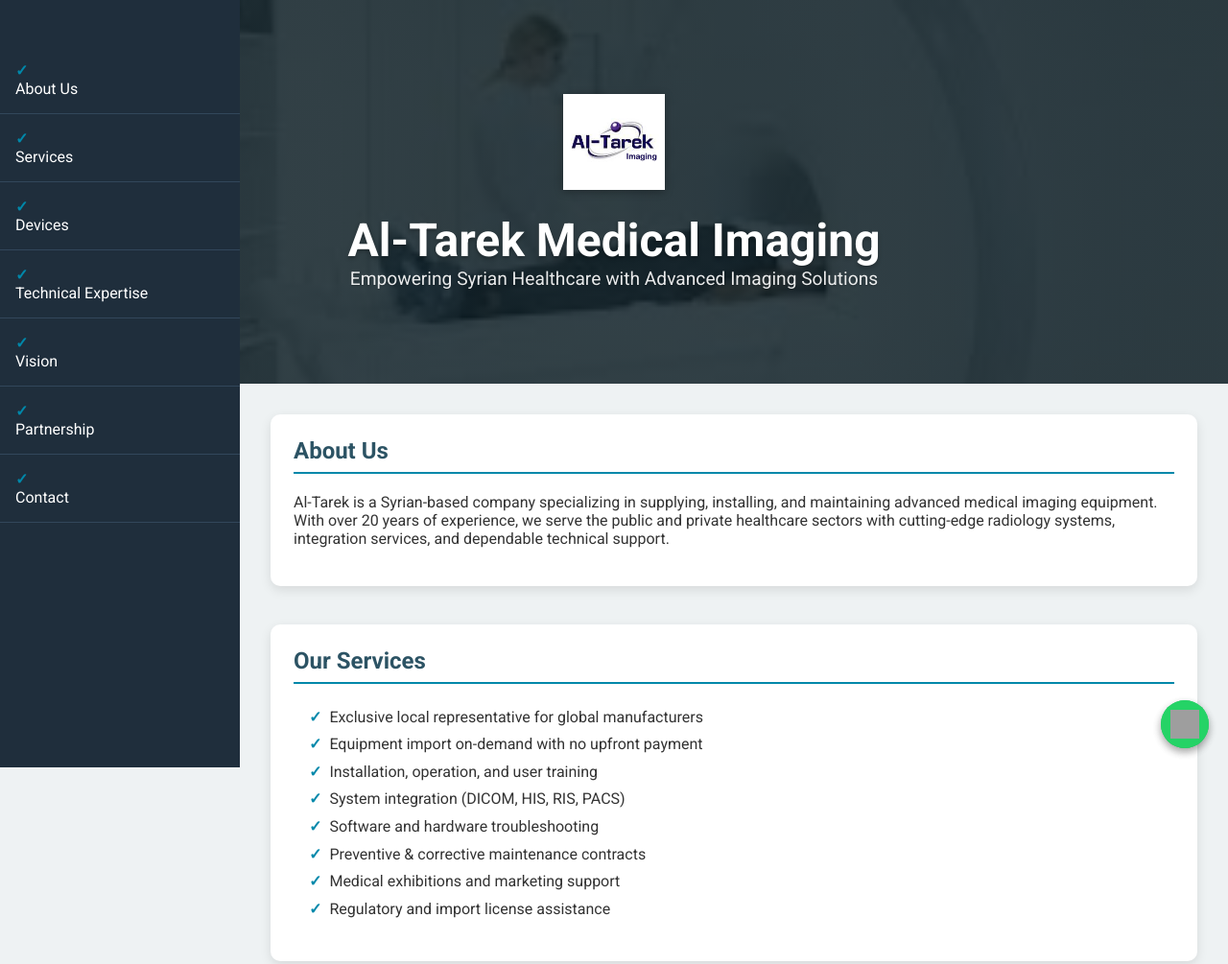
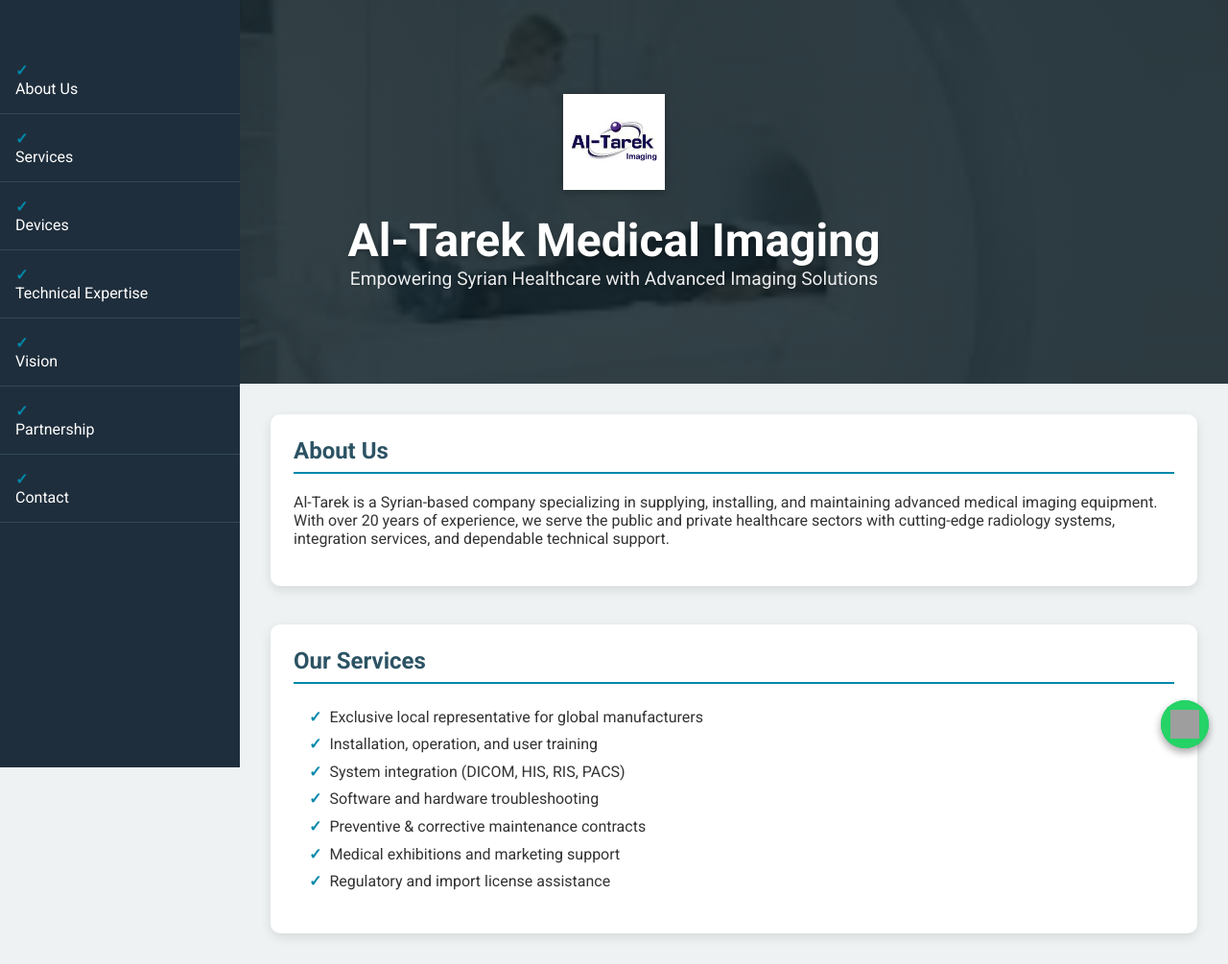
Before and after one commit to Tare-h/altarek, a plain HTML site: page index.html in a window 1280 px wide. Shown: the top 1005 px of the page at 96% size. Drawn offline with Linux system fonts and the light colour scheme; grey boxes are pictures that could not be loaded.

Commit message:
Update index.html

```diff
--- a/index.html
+++ b/index.html
@@ -182,7 +182,6 @@
       <h2>Our Services</h2>
       <ul>
         <li>Exclusive local representative for global manufacturers</li>
-        <li>Equipment import on-demand with no upfront payment</li>
         <li>Installation, operation, and user training</li>
         <li>System integration (DICOM, HIS, RIS, PACS)</li>
         <li>Software and hardware troubleshooting</li>
```
